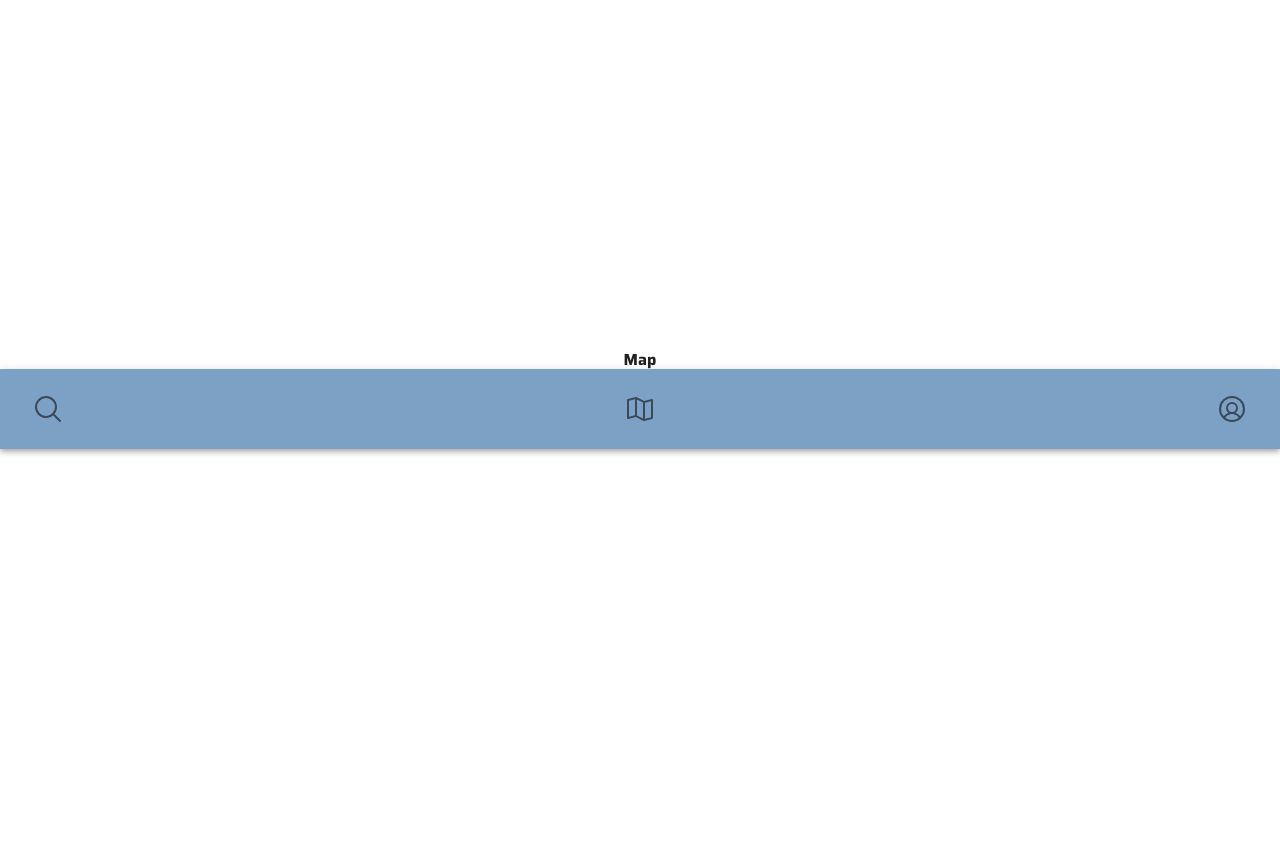
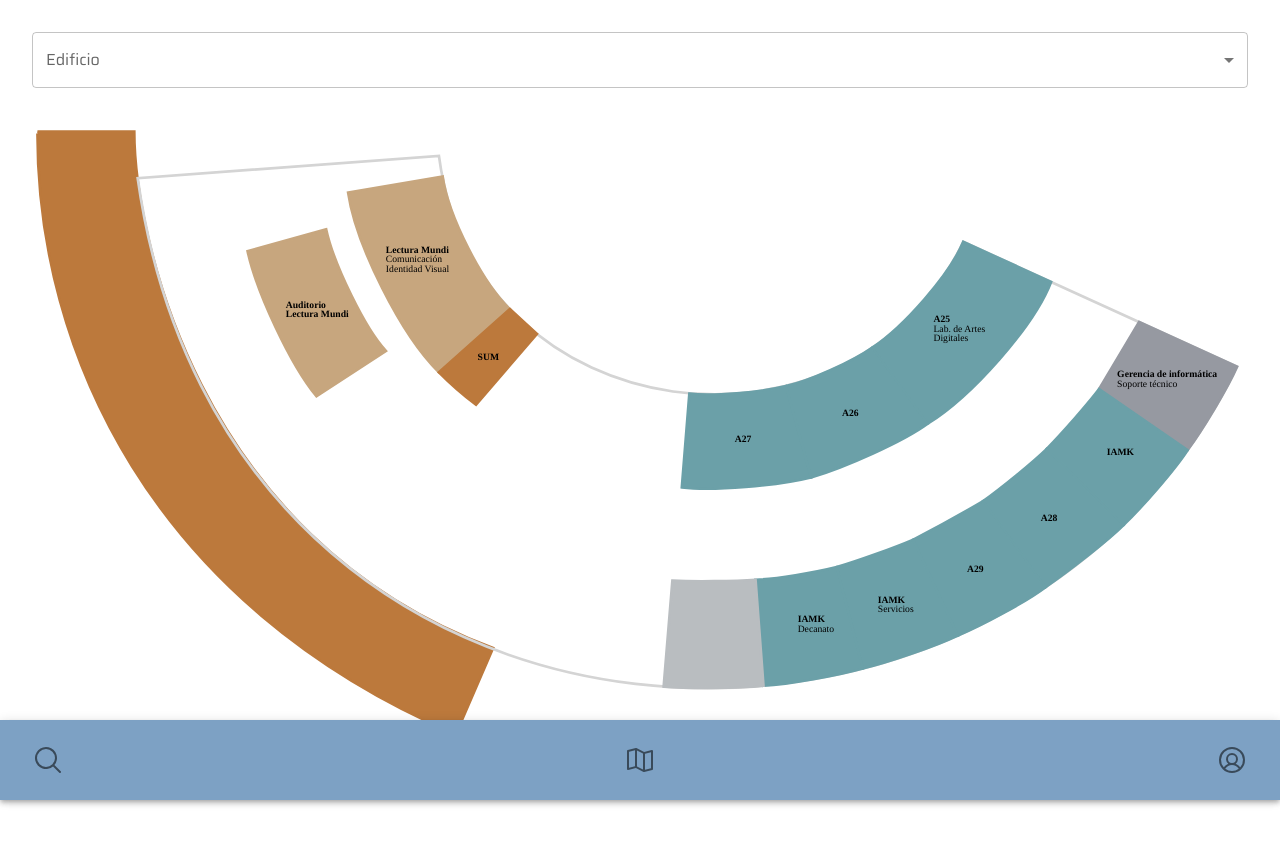
Before and after one commit to LaraAReeves/UNSAM-Frontend, a React (Vite) app: page /mapa in a window 1280 px wide. Shown: the top 844 px of the page. Before the commit the page ends 800 px from the top, so only its background shows below. Built offline with nearby package versions, Linux system fonts and the light colour scheme.

Commit message:
Agrego lógica de selección de edificio en Mapa

```diff
--- a/src/components/pages/main/map/Map.tsx
+++ b/src/components/pages/main/map/Map.tsx
@@ -1,8 +1,112 @@
+import { FormControl, FormControlLabel, FormLabel, InputLabel, MenuItem, Radio, RadioGroup, Select } from "@mui/material"
+
+import { Controller, useForm } from "react-hook-form"
+import { Outlet, useNavigate } from "react-router-dom"
+
+import './map.css'
 
 export default function Map() {
+  const { control, watch } = useForm({
+    defaultValues: {
+      building: '', // Valor inicial, índice del array de componentes
+      level: '' // Valor inicial, índice del array de componentes
+    }
+  })
+  const navigate = useNavigate()
+
+   // Observamos los valores seleccionados
+   const selectedBuilding = watch('building')
+   /* const selectedLevel = watch('level') */
+
+  const buildings = [
+    {
+      text:'Tornavías',
+      path:'mapa/tornavias-planta-baja',
+      children: [
+        {
+          text: 'Subsuelo',
+          path: 'tornavias-subsuelo',
+        },
+        {
+          text: 'Primer piso',
+          path: 'tornavias-primer-piso',
+        },
+        {
+          text: 'Planta baja',
+          path: 'tornavias-planta-baja',
+        }
+      ]
+    }
+  ]
+
+  const buildingLevels = buildings.find(building => building.path === selectedBuilding)?.children || []
+
+  const handleLevelChange = (path: string) => {
+    navigate(`/mapa/${path}`)
+  }
+
   return (
-    <>
-      <h1>Map</h1>
-    </>
+    <main className="map-page">
+    {/* Select del edificio */}
+    <Controller
+      name="building"
+      control={control}
+      render={({ field }) => (
+        <FormControl fullWidth>
+          <InputLabel id="building-select-label">Edificio</InputLabel>
+          <Select
+            {...field}
+            labelId="building-select-label"
+            label="Edificio"
+            onChange={(e) => {
+              field.onChange(e) // Actualiza el valor en react-hook-form
+              navigate(`/${e.target.value}`) // Redirige a la ruta seleccionada
+            }}
+          >
+            {buildings.map((building, index) => (
+              <MenuItem key={index} value={building.path}>
+                {building.text}
+              </MenuItem>
+            ))}
+          </Select>
+        </FormControl>
+      )}
+    />
+
+    {/* RadioGroup de niveles */}
+    {selectedBuilding && (
+      <Controller
+        name="level"
+        control={control}
+        render={({ field }) => (
+          <FormControl fullWidth>
+            <FormLabel id="building-levels-label">Niveles</FormLabel>
+            <RadioGroup
+              {...field}
+              aria-labelledby="building-levels-label"
+              name="levels-group"
+              onChange={(e) => {
+                field.onChange(e) // Actualiza el valor en react-hook-form
+                handleLevelChange(e.target.value) // Redirige a la ruta
+              }}
+            >
+              {buildingLevels.map((level, index) => (
+                <FormControlLabel
+                  key={index}
+                  value={level.path}
+                  control={<Radio />}
+                  label={level.text}
+                />
+              ))}
+            </RadioGroup>
+          </FormControl>
+        )}
+      />
+    )}
+
+    <section className="map-container">
+        <Outlet />
+    </section>
+  </main>
   )
 }
--- a/src/components/pages/main/map/map.css
+++ b/src/components/pages/main/map/map.css
@@ -1,6 +1,26 @@
+.map-page {
+    display: flex;
+    flex-direction: column;
+    height: 100%;
+    padding: 2rem;
+    min-height: 90vh;
+    gap: 2rem;
+
+}
+.map-container{
+    display: flex;
+    justify-content: center;
+    align-items: center;
+}
+.svg-container{
+    width: 100%;
+    height: 100%;
+    display: block;
+}
+
 /* BuildingMap.css */
 path {
-    fill: #ddd;
+    /* fill: #ddd; */
     cursor: pointer;
 }
 
```
